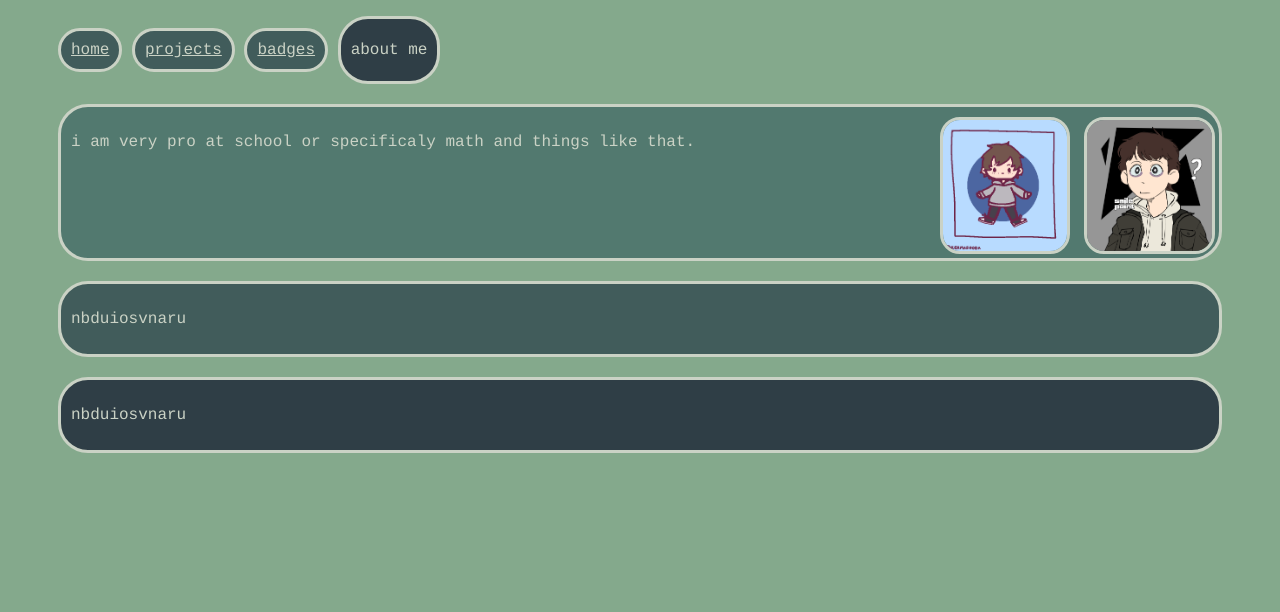
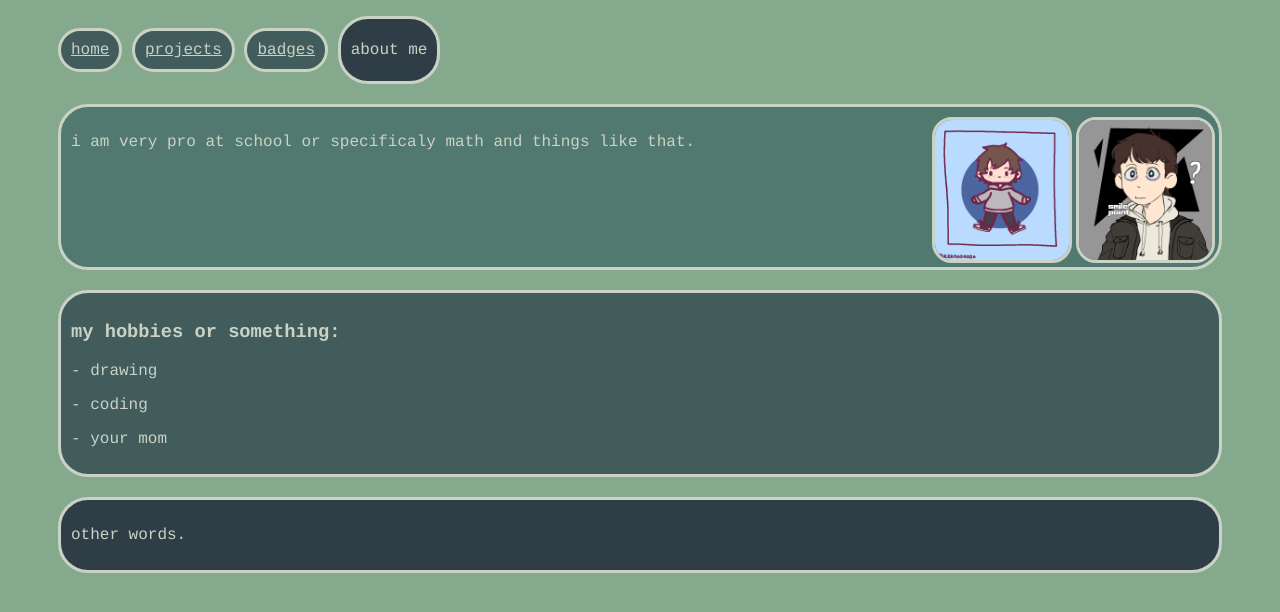
Before and after one commit to loading-content/html-css-2, a plain HTML site: page mijn.html in a window 1280 px wide. Drawn offline with Linux system fonts and the light colour scheme.

Commit message:
Add files via upload

```diff
--- a/css_stuff/mijn.css
+++ b/css_stuff/mijn.css
@@ -52,7 +52,7 @@ body {
 div.q {
   display: grid;
   grid-template-columns: repeat(8, 1fr);
-  grid-gap: 20px;
+  grid-gap: 10px;
 }
 
 img#person {
--- a/mijn.html
+++ b/mijn.html
@@ -18,13 +18,15 @@
       <img id="person" src="photos/person.png" alt="picrew by @kermasooda">
       <img id="person2" src="photos/person_2.png" alt="smile paint picrew">
     </div>
-
     <div class="w">
-      <p>nbduiosvnaru</p>
+      <h3>my hobbies or something: </h3>
+      <p>- drawing</p>
+      <p>- coding</p>
+      <p>- your mom</p>
     </div>
 
     <div class="e">
-      <p>nbduiosvnaru</p>
+      <p>other words. </p>
     </div>
 
   </body>
```
Also changed, not shown: badges.html (+2 -2 lines), index.html (+3 -3 lines).
